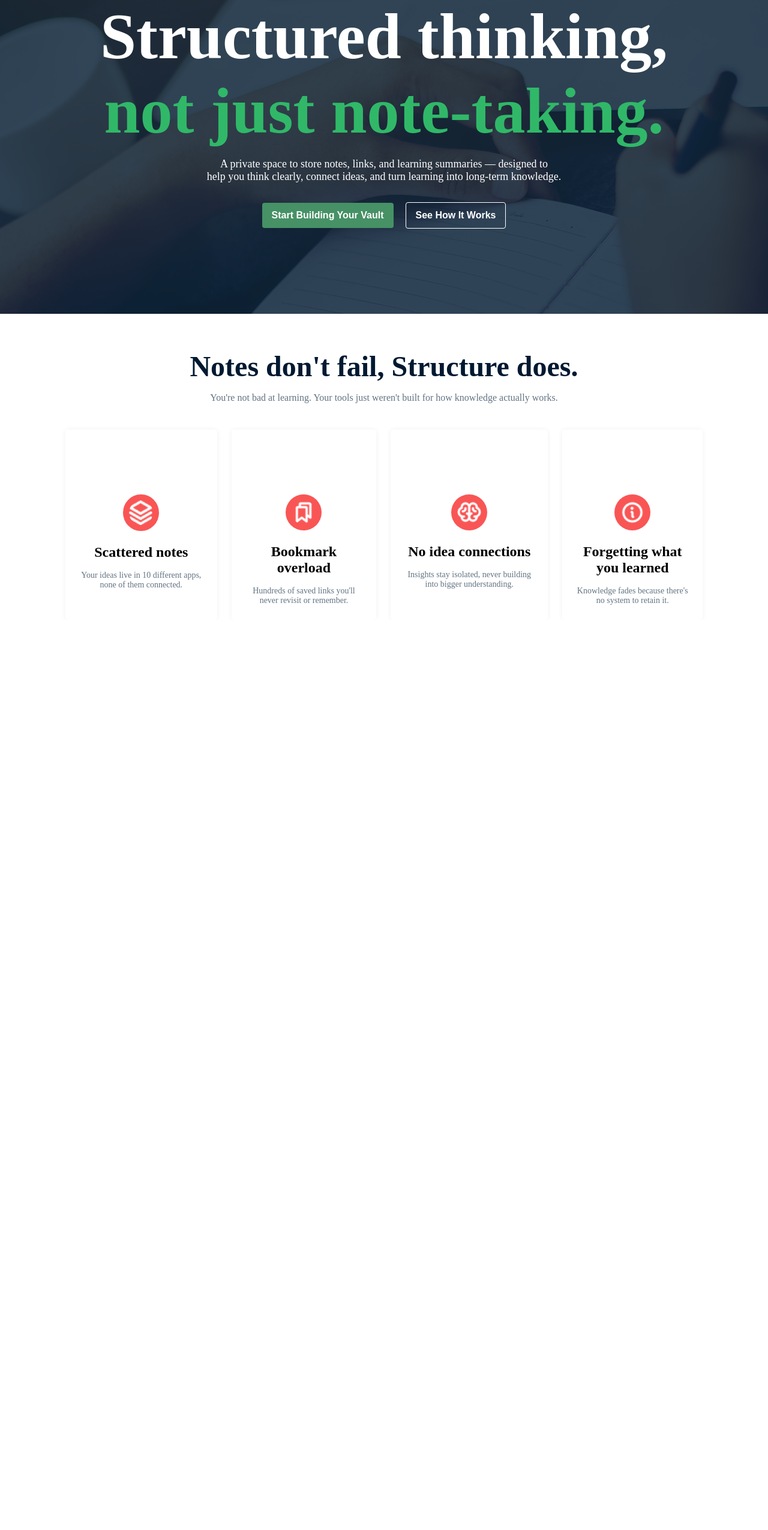
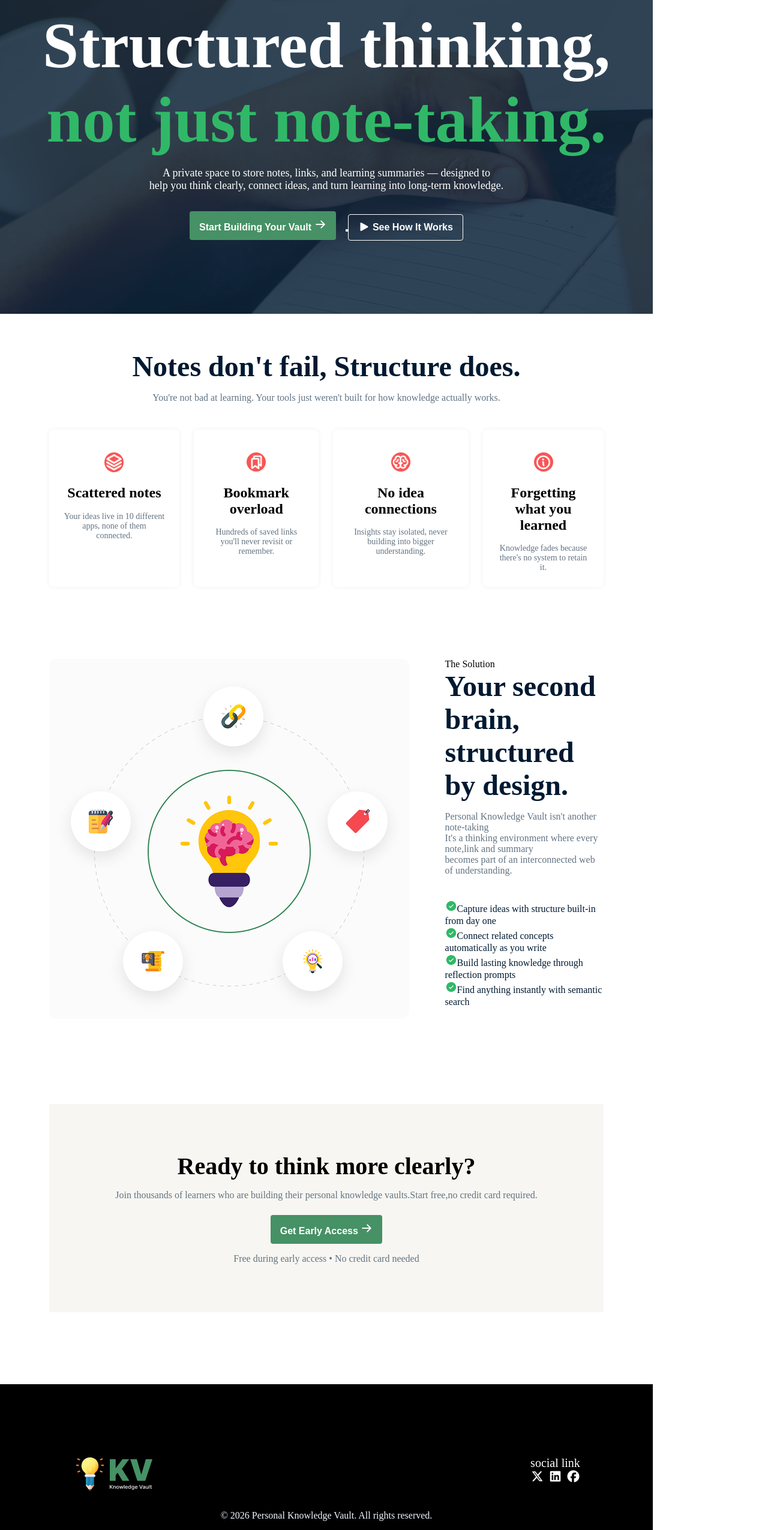
Before and after one commit to bipushikder/b13-assignment-code-1, a plain HTML site: page index.html in a window 1280 px wide. Shown: the part 247-2797 px from the top of the page at 60% size. Before the commit the page ends 1280 px from the top, so only its background shows below. Drawn offline with Linux system fonts and the light colour scheme.

Commit message:
clearly,design and footer section style

```diff
--- a/index.html
+++ b/index.html
@@ -1,5 +1,6 @@
 <!DOCTYPE html>
 <html lang="en">
+
 <head>
     <meta charset="UTF-8">
     <meta name="viewport" content="width=device-width, initial-scale=1.0">
@@ -7,8 +8,15 @@
     <link rel="stylesheet" href="./style.css">
     <link rel="preconnect" href="https://fonts.googleapis.com">
     <link rel="preconnect" href="https://fonts.gstatic.com" crossorigin>
-<link href="https://fonts.googleapis.com/css2?family=Inter:ital,opsz,wght@0,14..32,100..900;1,14..32,100..900&display=swap" rel="stylesheet">
+    <link
+        href="https://fonts.googleapis.com/css2?family=Inter:ital,opsz,wght@0,14..32,100..900;1,14..32,100..900&display=swap"
+        rel="stylesheet">
+
+    <link rel="stylesheet" href="https://cdnjs.cloudflare.com/ajax/libs/font-awesome/7.0.1/css/all.min.css"
+        integrity="sha512-2SwdPD6INVrV/lHTZbO2nodKhrnDdJK9/kg2XD1r9uGqPo1cUbujc+IYdlYdEErWNu69gVcYgdxlmVmzTWnetw=="
+        crossorigin="anonymous" referrerpolicy="no-referrer" />
 </head>
+
 <body class="inter-uniquifier">
 
     <header id="header-content">
@@ -28,7 +36,8 @@
 
         <div class="banner-section">
             <div class="banner-content">
-                        <button>Early Access Now Open</button>
+                <button class="banner-btn"><i class="fa-regular fa-circle-dot" style="color: (#30B868);"></i> Early
+                    Access Now Open</button>
                 <div class="banner-heading">
                     <h2>Structured thinking,</h2>
                     <h2 class="heading-color">not just note-taking.</h2>
@@ -38,8 +47,9 @@
                     <p>A private space to store notes, links, and learning summaries — designed to </p>
                     <p>help you think clearly, connect ideas, and turn learning into long-term knowledge.</p>
                 </div>
-                                <button class="banner-btn1">Start Building Your Vault</button>
-                                <button class="banner-btn2">See How It Works</button>
+                <button class="banner-btn1">Start Building Your Vault <img src="./assets/ArrowRight.png" alt=""><button>
+                        <button class="banner-btn2"><i class="fa-solid fa-play"></i>
+                            See How It Works</button>
             </div>
 
         </div>
@@ -48,10 +58,9 @@
     </header>
 
     <main>
-
-
-        <section id="does section">
+        <section id="does-section">
             <div class="does-container">
+                <div class="does-header">
                     <h2>Notes don't fail, Structure does.</h2>
                     <p>You're not bad at learning. Your tools just weren't built for how knowledge actually works.</p>
                 </div>
@@ -77,15 +86,73 @@
                         <p>Knowledge fades because there's no system to retain it.</p>
                     </div>
                 </div>
+            </div>
         </section>
 
+        <section id="design-section">
+            <div class="design-content">
+                <div class="design-image">
+                    <img src="./assets/knowledge.png" alt="">
+                </div>
+                <div class="design-info">
+                    <p class="solution">The Solution</p>
+                    <h2>Your second brain,</h2>
+                    <h2>structured by design.</h2>
+                    <div class="long">
+                        <p>Personal Knowledge Vault isn't another note-taking</p>
+                        <p>It's a thinking environment where every note,link and summary</p>
+                        <p>becomes part of an interconnected web of understanding.</p>
+                        <div class="design-card">
+                            <p><img src="./assets/CheckCircle.png" alt="">Capture ideas with structure built-in from day
+                                one</p>
+                            <p> <img src="./assets/CheckCircle.png" alt="">Connect related concepts automatically as you
+                                write</p>
+                            <p><img src="./assets/CheckCircle.png" alt="">Build lasting knowledge through reflection
+                                prompts</p>
+                            <p><img src="./assets/CheckCircle.png" alt="">Find anything instantly with semantic search
+                            </p>
 
 
+                        </div>
+                    </div>
+
+
+                </div>
+
+        </section>
+
+        <section id="clearly-section">
+            <div class="clearly-container">
+                <div class="clearly-info">
+                    <h1>Ready to think more clearly?</h1>
+                    <p>Join thousands of learners who are building their personal knowledge vaults.Start free,no credit
+                        card required.</p>
+                    <button class="btn">Get Early Access <img src="./assets/ArrowRight.png" alt=""></button>
+                    <p>Free during early access • No credit card needed</p>
+                </div>
+            </div>
+
+        </section>
      </main>
 
     <footer>
+        <div id="footer-section">
+            <div class="footer-content">
+                <img src="./assets/logo-footer.png" alt="">
+                <div class="footer-icon">
+                    <p>social link</p>
+                    <i class="fa-brands fa-x-twitter"></i>
+                    <i class="fa-brands fa-linkedin"></i>
+                    <i class="fa-brands fa-facebook"></i>
+                </div>
+            </div>
+            <div class="footer-last">
+                <p>© 2026 Personal Knowledge Vault. All rights reserved.</p>
+            </div>
 
+        </div>
     </footer>
 
 </body>
+
 </html>
--- a/style.css
+++ b/style.css
@@ -4,6 +4,10 @@
     box-sizing: border-box;
 }
 /* share style  */
+body{
+    width: 85%;
+    max-width: 1600px;
+}
 body .inter-uniquifier{
   font-family: "Inter", sans-serif;
   font-optical-sizing: auto;
@@ -17,18 +21,23 @@ body .inter-uniquifier{
     font-weight: 600;
     cursor: pointer;
     border: none;
+
+}
+.btn:hober{
+    background-color: rgba(234, 82, 82, 0.6);
+    color: rgb(230, 22, 161);
 }
 
 /* main style  */
 
 #header-content{
-    background-color: aliceblue;
+    background-color: #FFFFFF;
 }
 
 .header-section{
-    background-color: ##FFFFFF, rgba(255, 255, 255, 1);
-    width: 83%;
-    max-width: 1920px;
+    background-color: #FFFFFF;
+    width: 85%;
+    max-width: 1360px;
     /* border: 3px solid red ; */
     margin: 0 auto ;
     padding: 16px 0;
@@ -52,11 +61,11 @@ nav{
     font-size: 16px;
     font-weight: 500;
 }
-
+/* banner-section   */
 .banner-section{
     background-image: url(./assets/hero-bg.png);
     /* background-repeat: no-repeat; */
-    max-width: 2042px;
+    max-width: 1600px;
     height: 674px;
 }
 .banner-content{
@@ -68,6 +77,16 @@ nav{
     padding-top: 16px;
     font-size: 72px;
     font-weight: 700;
+}
+.banner-btn{
+    padding: 8px 12px;
+    background-color: rgba(255, 255, 255, 1);
+    color: rgba(70, 145, 101, 1);
+    border-radius: 40px;
+    font-size: 16px;
+    font-weight: 500;
+    cursor: pointer;
+    border: none;
 }
 .banner-heading .heading-color{
     color: rgba(48, 184, 104, 1);
@@ -101,21 +120,29 @@ nav{
     cursor: pointer;
     margin-top: 32px;
 }
-#does section{
+
+#does-section{
+    width: 85%;
+    max-width: 1600px;
+    margin: 0 auto;
 
 }
 .does-container{
-    text-align: center;
     padding-top: 60px;
 
 }
-.does-container h2{
+.does-header{
+    text-align: center;
+    /* padding-top: 60px; */
+
+}
+.does-header h2{
     font-size: 48px;
     font-weight: 700;
     color: rgba(0, 25, 49, 1);
 
 }
-.does-container p{
+.does-header p{
     font-size: 16px;
     font-weight: 400;
     color: rgba(98, 115, 130, 1);
@@ -125,30 +152,25 @@ nav{
     display: flex;
     justify-content: space-around;
     gap: 24px;
-    width: 83%;
-    max-width: 1920px;
-    margin: 0 auto;
+    margin-top: 44px;
+
+
 
 }
 .does-info{
     max-width: 322px;
     padding: 24px;
     text-align: center;
-
     box-shadow: 0px 0px 8px 0px rgba(0, 0, 0, 0.06);
-    margin-top: 44px;
-    border-radius: 5px;
-
-
-
+    border-radius: 8px;
 
 }
 .does-info img{
     background: rgba(249, 85, 85, 1);;
-    width: 60px;
-    margin-top: 84px;
+    width: 32px;
+    margin-top: 14px;
     border-radius: 50%;
-    padding: 10px;
+    padding: 2.5px;
 }
 .does-info h3{
     font-size: 24px;
@@ -162,3 +184,115 @@ nav{
     color: rgba(98, 115, 130, 1);
     margin-top: 16px;
 }
+/* design section  */
+#design-section{
+     width: 85%;
+    max-width: 1600px;
+    margin: 0 auto;
+
+}
+.design-content{
+    display: flex;
+    gap: 60px;
+    margin-top: 120px;
+
+}
+.design-image img{
+    max-width: 600px;
+    border-radius: 12px;
+
+}
+
+/* .design-info{ */
+}
+.design-info .solution{
+    font-size: 16px;
+    font-weight: 500;
+    color: rgba(70, 145, 101, 1);
+    padding-top: 102px;
+
+}
+.design-info h2{
+    font-size: 48px;
+    font-weight: 700;
+    color: rgba(0, 25, 49, 1);
+
+}
+.design-info .long{
+    font-size: 16px;
+    font-weight: 400;
+    color:  rgba(98, 115, 130, 1);
+    padding: 16px 0px 40px 0px;
+    /* line-height: 20px; */
+    padding-top: 16px;
+}
+.design-card{
+    font-size: 16px;
+    font-weight: 400;
+    color:  rgba(0, 25, 49, 1);
+    line-height: 20px;
+    padding-top: 40px;
+    vertical-align: middle;
+
+}
+
+/* clearly section  */
+#clearly-section{
+     width: 85%;
+    max-width: 1600px;
+    margin: 0 auto;
+
+
+}
+.clearly-container{
+    text-align: center;
+    padding: 80px 40px;
+    background-color: rgba(247, 246, 242, 1);
+    margin-top: 120px;
+
+}
+.clearly-info h1{
+    font-size: 40px;
+    font-weight: 700;
+
+
+}
+.clearly-info button{
+    margin-top: 24px;
+
+}
+.clearly-info p{
+    font-size: 16px;
+    font-weight: 400;
+    color: rgba(98, 115, 130, 1);
+    padding-top: 16px;
+}
+
+/* footer section   */
+
+#footer-section{
+    background-color: black;
+    max-width: 1600px;
+    margin: 0 auto;
+    text-align: center;
+    color: aliceblue;
+}
+.footer-content{
+    display: flex;
+    justify-content: space-between;
+    max-width: 1600px;
+    margin-top: 120px;
+    padding: 120px 120px 30px;
+}
+.footer-content img{
+    background-color: black;
+}
+.footer-icon{
+    color: rgba(255, 255, 255, 1);
+    background-color: black;
+    font-size: 20px;
+    font-weight: 500;
+}
+.footer-last{
+    padding-bottom: 30px;
+}
```
Lines whose indentation alone changed are shown as unchanged.
